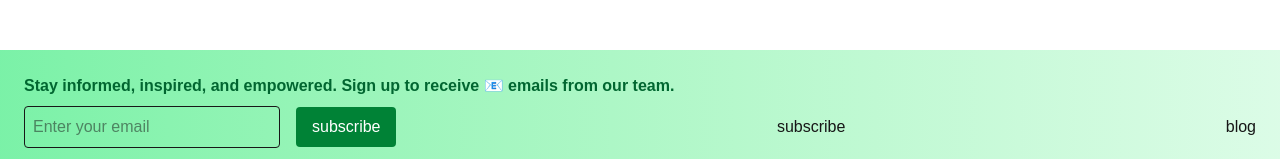
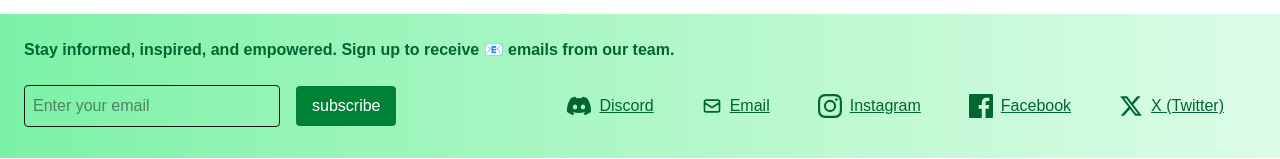
Before and after one commit to daisywhy98/dawn-page, a Next.js app: page / in a window 1280 px wide. Shown: the part 642-801 px from the top of the page. Built offline with nearby package versions, Linux system fonts and the light colour scheme.

Commit message:
add footer link

```diff
--- a/app/components/DjFooter.tsx
+++ b/app/components/DjFooter.tsx
@@ -1,17 +1,18 @@
 import React from 'react'
 import SendEmail from './SendEmail'
+import SocialConnet from './SocialConnet'
 
 
 
 const DjHeader = () => {
     return (
-        <div className='w-full h-28 p-6 bg-linear-to-r from-green-300 to-green-100' >
+        <div className='w-full h-36 p-6 bg-linear-to-r from-green-300 to-green-100' >
             <div className="text-green-800 font-bold">Stay informed, inspired, and empowered. Sign up to receive 📧 emails from our team.</div>
             <div className='flex flex-row items-center justify-between mt-2'>
 
-           <SendEmail></SendEmail>
-                <div>subscribe</div>
-                <div>blog</div>
+                <SendEmail></SendEmail>
+                <SocialConnet></SocialConnet>
+
             </div>
 
 
--- /dev/null
+++ b/app/components/SocialConnet.tsx
@@ -0,0 +1,79 @@
+import Link from 'next/link';
+
+export default function SocialConnet() {
+  const socials = [
+    {
+      name: 'Discord',
+      url: 'https://discord.gg/YOUR_DISCORD_INVITE_LINK',
+      icon: (
+        <svg className="w-6 h-6" fill="currentColor" viewBox="0 0 24 24" xmlns="http://www.w3.org/2000/svg">
+          <path d="M20.317 4.37a19.791 19.791 0 00-4.885-1.515.074.074 0 00-.079.037c-.21.375-.444.864-.608 1.25a18.27 18.27 0 00-5.487 0 12.64 12.64 0 00-.617-1.25.077.077 0 00-.079-.037A19.736 19.736 0 003.677 4.37a.07.07 0 00-.032.027C.533 9.046-.32 13.58.099 18.057a.082.082 0 00.031.057 19.9 19.9 0 005.993 3.03.078.078 0 00.084-.028c.462-.63.874-1.295 1.226-1.994a.076.076 0 00-.041-.106 13.107 13.107 0 01-1.872-.892.077.077 0 01-.008-.128 10.2 10.2 0 00.372-.292.074.074 0 01.077-.01c3.928 1.793 8.18 1.793 12.062 0a.074.074 0 01.078.01c.12.098.246.198.373.292a.077.077 0 01-.006.127 12.299 12.299 0 01-1.873.892.077.077 0 00-.041.107c.36.698.772 1.362 1.225 1.993a.076.076 0 00.084.028 19.839 19.839 0 006.002-3.03.077.077 0 00.032-.054c.5-5.177-.838-9.674-3.549-13.66a.061.061 0 00-.031-.03zM8.02 15.33c-1.183 0-2.157-1.085-2.157-2.419 0-1.333.956-2.419 2.157-2.419 1.21 0 2.176 1.096 2.157 2.42 0 1.333-.956 2.418-2.157 2.418zm7.975 0c-1.183 0-2.157-1.085-2.157-2.419 0-1.333.955-2.419 2.157-2.419 1.21 0 2.176 1.096 2.157 2.42 0 1.333-.956 2.418-2.157 2.418z"/>
+        </svg>
+      )
+    },
+    {
+      name: 'Email',
+      url: 'mailto:marcheducationgroup@gmail.com',
+      icon: (
+        <svg
+        xmlns="http://www.w3.org/2000/svg"
+        className="h-5 w-5"
+        fill="none"
+        viewBox="0 0 24 24"
+        stroke="currentColor"
+      >
+        <path
+          strokeLinecap="round"
+          strokeLinejoin="round"
+          strokeWidth={2}
+          d="M3 8l7.89 5.26a2 2 0 002.22 0L21 8M5 19h14a2 2 0 002-2V7a2 2 0 00-2-2H5a2 2 0 00-2 2v10a2 2 0 002 2z"
+        />
+      </svg>
+      )
+    },
+    {
+      name: 'Instagram',
+      url: 'https://instagram.com/dawnli.hdsb',
+      icon: (
+        <svg className="w-6 h-6" fill="currentColor" viewBox="0 0 24 24" xmlns="http://www.w3.org/2000/svg">
+          <path d="M12 2.163c3.204 0 3.584.012 4.85.07 3.252.148 4.771 1.691 4.919 4.919.058 1.265.069 1.645.069 4.849 0 3.205-.012 3.584-.069 4.849-.149 3.225-1.664 4.771-4.919 4.919-1.266.058-1.644.07-4.85.07-3.204 0-3.584-.012-4.849-.07-3.26-.149-4.771-1.699-4.919-4.92-.058-1.265-.07-1.644-.07-4.849 0-3.204.013-3.583.07-4.849.149-3.227 1.664-4.771 4.919-4.919 1.266-.057 1.645-.069 4.849-.069zM12 0C8.741 0 8.333.014 7.053.072 2.695.272.273 2.69.073 7.052.014 8.333 0 8.741 0 12c0 3.259.014 3.668.072 4.948.2 4.358 2.618 6.78 6.98 6.98C8.333 23.986 8.741 24 12 24c3.259 0 3.668-.014 4.948-.072 4.354-.2 6.782-2.618 6.979-6.98.059-1.28.073-1.689.073-4.948 0-3.259-.014-3.667-.072-4.947-.196-4.354-2.617-6.78-6.979-6.98C15.668.014 15.259 0 12 0zm0 5.838a6.162 6.162 0 100 12.324 6.162 6.162 0 000-12.324zM12 16a4 4 0 110-8 4 4 0 010 8zm6.406-11.845a1.44 1.44 0 100 2.881 1.44 1.44 0 000-2.881z"/>
+        </svg>
+      )
+    },
+    {
+      name: 'Facebook',
+      url: 'https://facebook.com/YOUR_FACEBOOK_PAGE',
+      icon: (
+        <svg className="w-6 h-6" fill="currentColor" viewBox="0 0 24 24" xmlns="http://www.w3.org/2000/svg">
+          <path d="M22.675 0H1.325C.593 0 0 .593 0 1.325v21.351C0 23.407.593 24 1.325 24H12.82v-9.294H9.692v-3.622h3.128V8.413c0-3.1 1.893-4.788 4.659-4.788 1.325 0 2.463.099 2.795.143v3.24l-1.918.001c-1.504 0-1.795.715-1.795 1.763v2.313h3.587l-.467 3.622h-3.12V24h6.116c.73 0 1.323-.593 1.323-1.325V1.325C24 .593 23.407 0 22.675 0z"/>
+        </svg>
+      )
+    },
+    {
+      name: 'X (Twitter)',
+      url: 'https://twitter.com/YOUR_TWITTER_HANDLE',
+      icon: (
+        <svg className="w-6 h-6" fill="currentColor" viewBox="0 0 24 24" xmlns="http://www.w3.org/2000/svg">
+          <path d="M18.244 2.25h3.308l-7.227 8.26 8.502 11.24H16.17l-5.214-6.817L4.99 21.75H1.68l7.73-8.835L1.254 2.25H8.08l4.713 6.231zm-1.161 17.52h1.833L7.084 4.126H5.117z"/>
+        </svg>
+      )
+    }
+  ];
+
+  return (
+    <div className="flex flex-wrap gap-4 p-4">
+      {socials.map((social) => (
+        <Link
+          key={social.name}
+          href={social.url}
+          target="_blank"
+          rel="noopener noreferrer"
+          className="flex items-center gap-2 px-4 py-2 text-green-800 rounded-lg hover:text-green-50 transition-colors cursor-pointer underline"
+        >
+          {social.icon}
+          <span>{social.name}</span>
+        </Link>
+      ))}
+    </div>
+  );
+}
--- a/app/layout.tsx
+++ b/app/layout.tsx
@@ -30,7 +30,7 @@
         className={`${geistSans.variable} ${geistMono.variable} antialiased`}
       >
         <DjHeader></DjHeader>
-        <div className="h-[calc(100vh-300px)]">
+        <div className="h-[calc(100vh-336px)]">
           {children}
         </div>
 
```
